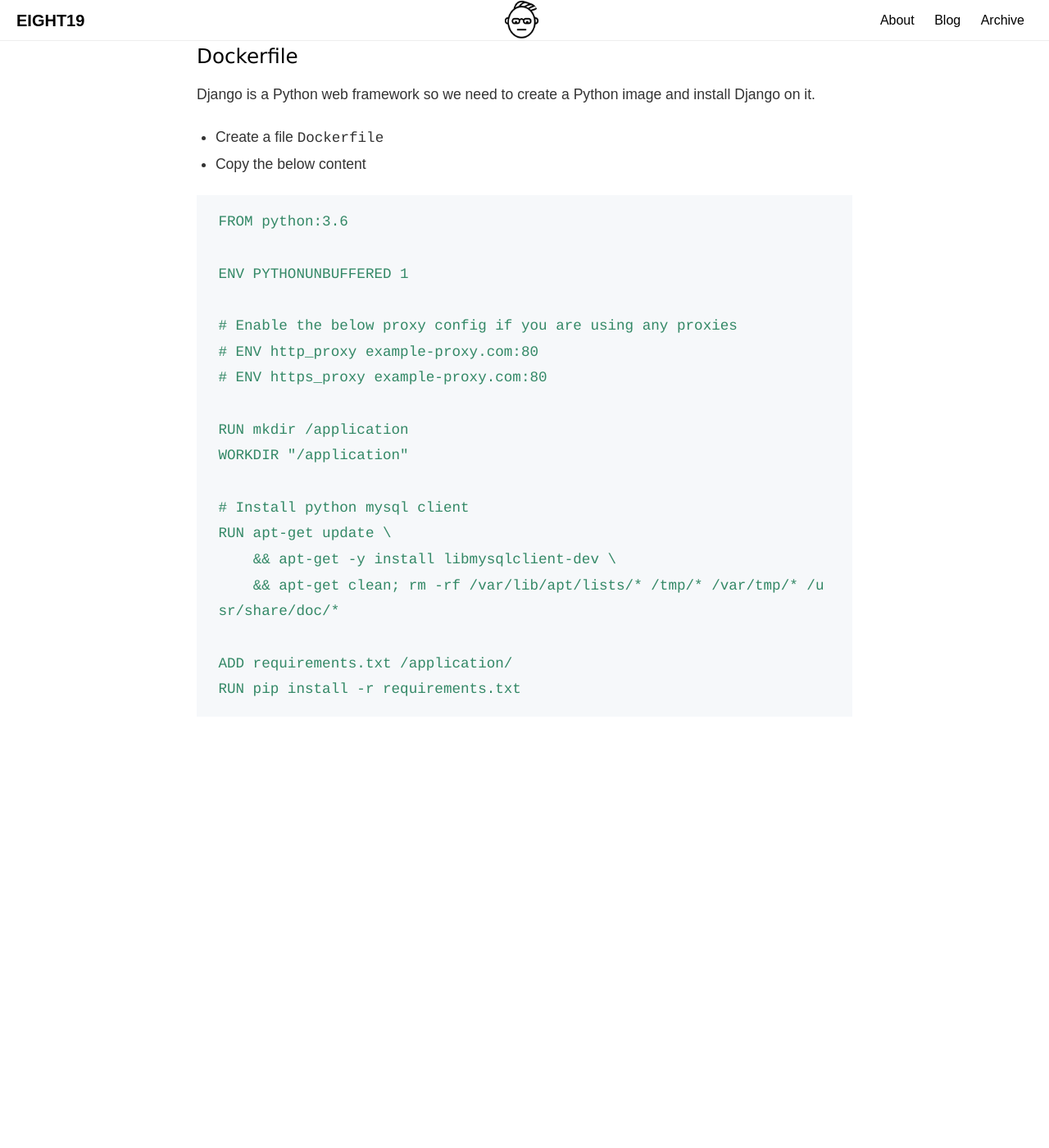
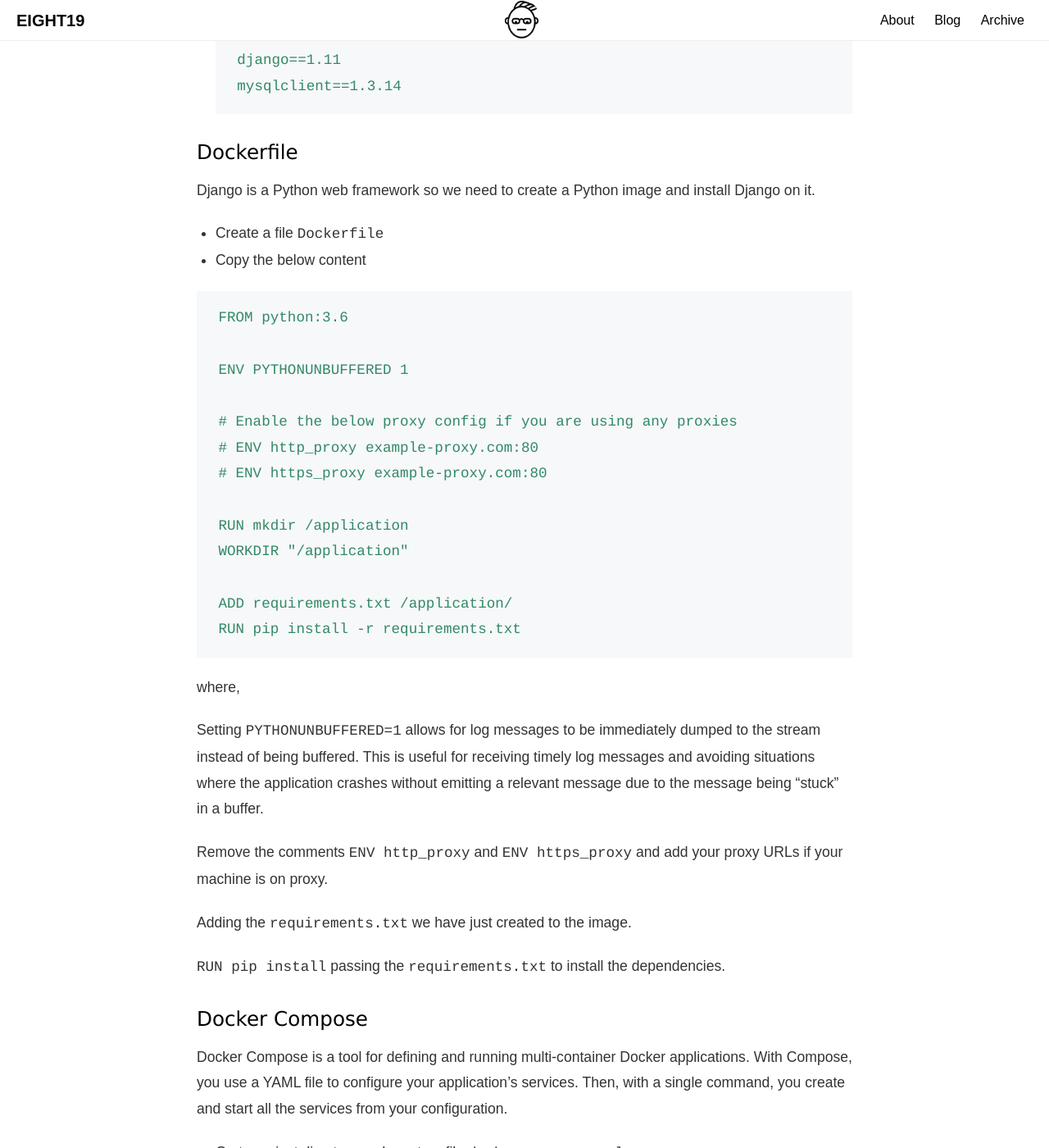
Before and after one commit to kartolab/karthikm19.github.io, a Jekyll site: the page built from _posts/2018-08-30-creating-django-mysql-using-docker.md, in a window 1280 px wide and 1400 px high, scrolled down 1054 px. Shown: the whole window at 82% size. Built offline with Jekyll 4.4.1, drawn with Linux system fonts in a browser that asks for light colours; comment, search, counter and statistics services are not loaded; before the commit the page ends 1950 px from its top, so only the background shows below that; some of the changed text lies outside the part shown.

Commit message:
Update 2018-08-30-creating-django-mysql-using-docker.md

````diff
--- a/_posts/2018-08-30-creating-django-mysql-using-docker.md
+++ b/_posts/2018-08-30-creating-django-mysql-using-docker.md
@@ -27,6 +27,8 @@
 
 #### Requirements file
 
+Instead of running too many `pip install` commands in `Dockerfile` we can list all the dependencies in a file and pass it to the install command so it will process each file during the docker build.
+
 - Create a file `.docker/requirements.txt`
 - Copy the below content and save the file
 
@@ -54,11 +56,43 @@
 RUN mkdir /application
 WORKDIR "/application"
 
-# Install python mysql client
-RUN apt-get update \
-    && apt-get -y install libmysqlclient-dev \
-    && apt-get clean; rm -rf /var/lib/apt/lists/* /tmp/* /var/tmp/* /usr/share/doc/*
-
 ADD requirements.txt /application/
 RUN pip install -r requirements.txt
 ```
+
+where,
+
+Setting `PYTHONUNBUFFERED=1` allows for log messages to be immediately dumped to the stream instead of being buffered. This is useful for receiving timely log messages and avoiding situations where the application crashes without emitting a relevant message due to the message being "stuck" in a buffer.
+
+Remove the comments `ENV http_proxy` and `ENV https_proxy` and add your proxy URLs if your machine is on proxy.
+
+Adding the `requirements.txt` we have just created to the image.
+
+`RUN pip install` passing the `requirements.txt` to install the dependencies.
+
+#### Docker Compose
+
+Docker Compose is a tool for defining and running multi-container Docker applications. With Compose, you use a YAML file to configure your application's services. Then, with a single command, you create and start all the services from your configuration.
+
+- Go to project directory and create a file `docker-compose.yml`.
+- Copy the below code
+
+  ```
+  version: "2"
+
+  services:
+      djangoweb:
+        build: ./.docker
+        command: python3 manage.py runserver 0.0.0.0:8000
+        volumes:
+          - .:/application
+        ports:
+          - "8000:8000"
+        container_name: djangoweb
+  ```
+
+Go to terminal and run the below command
+
+```
+docker-compose build
+```
````
